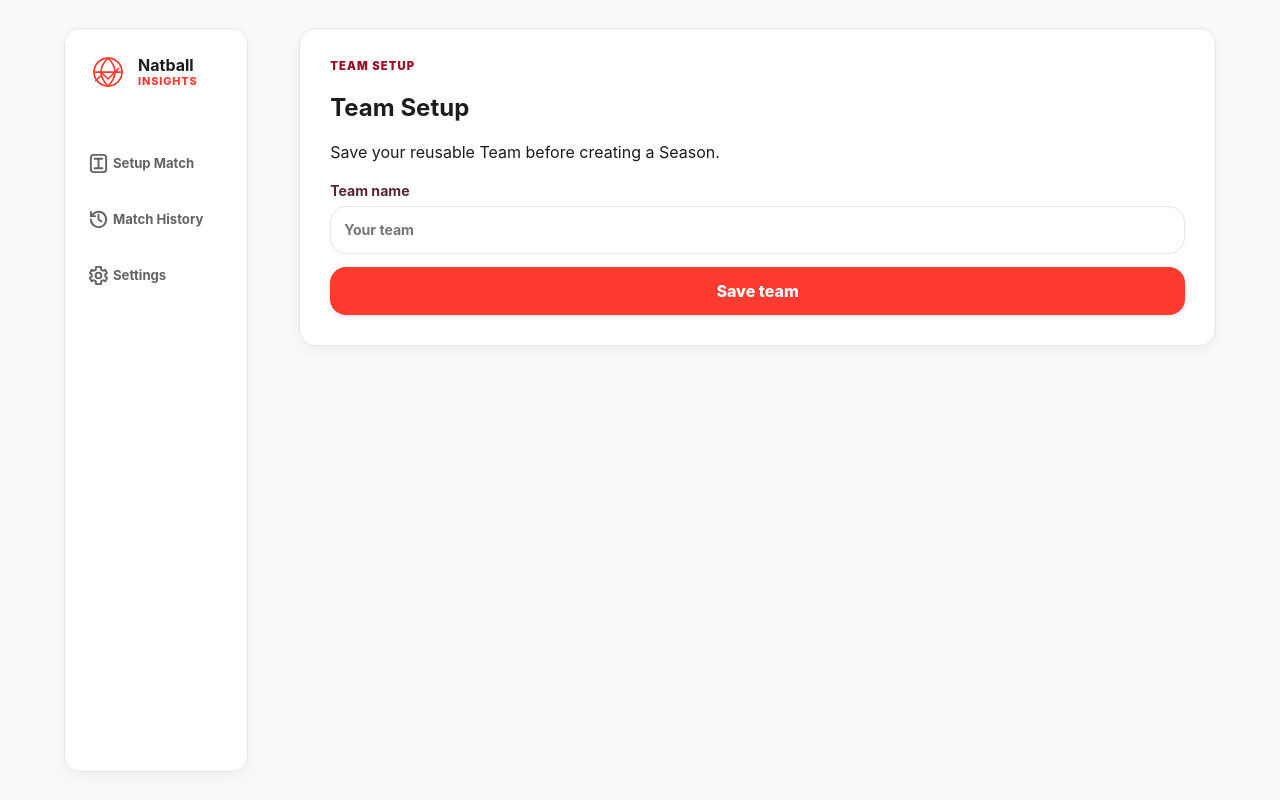
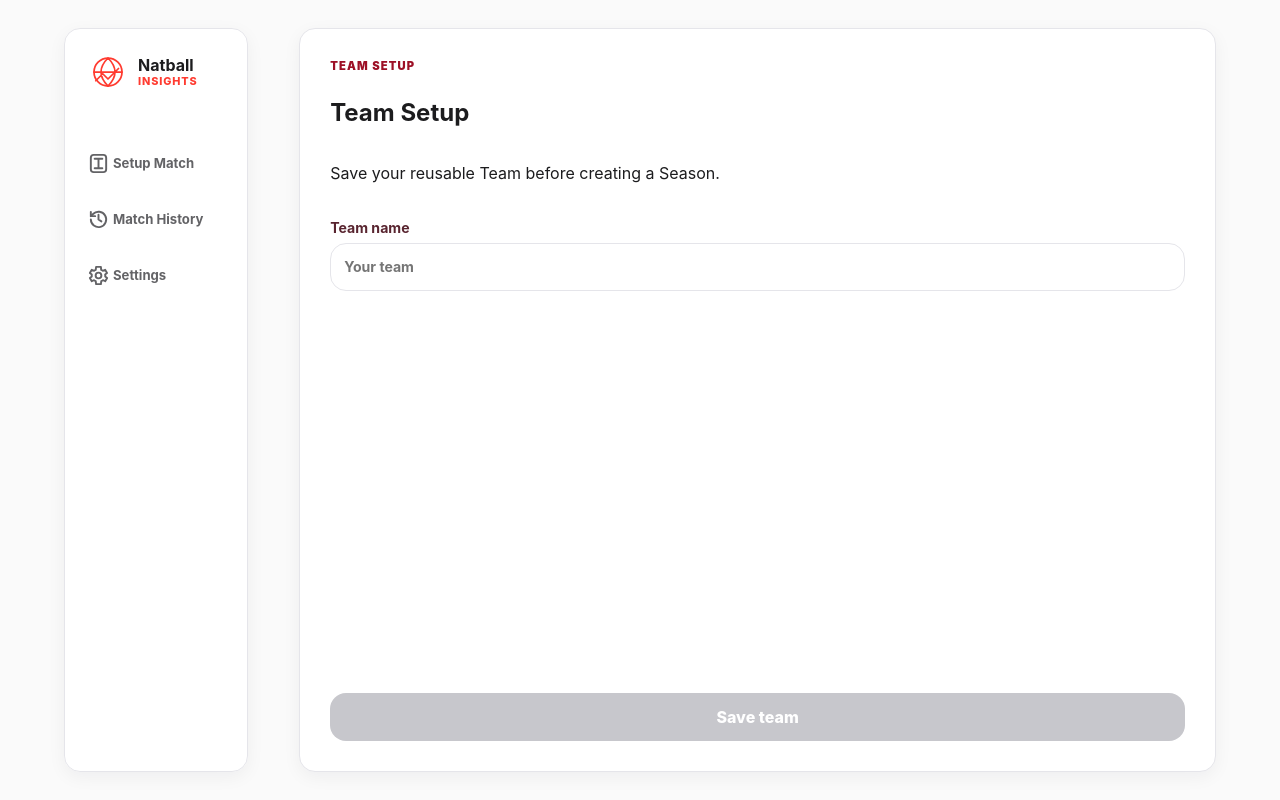
Before and after one commit to mecster09/awesome-shot, a React (Vite) app: page / in a window 1280 px wide. Built offline with nearby package versions, Linux system fonts and the light colour scheme.

Commit message:
feat: make setup stages touch-first

```diff
--- a/src/app.tsx
+++ b/src/app.tsx
@@ -1,4 +1,4 @@
-import { FormEvent, useEffect, useState } from "react";
+import { FormEvent, type ReactNode, useEffect, useState } from "react";
 import { GameSession } from "./game-session/game-session";
 import { IndexedDbGameSessionStore } from "./game-session/indexed-db-game-session-store";
 import { PLAYER_STATISTICS, POSITIONS, SHOOTER_STATISTICS, TOTAL_QUARTERS, type BetweenQuarterStatistics, type CaptureAction, type Game, type GameSessionStore, type LiveQuarterCapture, type PlayerStatistic, type Position, type QuarterNumber, type SetupSummary, type StartMatchInput, type StartingLineup, type TerminalMatchReport } from "./game-session/types";
@@ -225,9 +225,9 @@ function TeamForm({ onSubmit }: { onSubmit: (input: { name: string }) => Promise
     event.preventDefault();
     await onSubmit({ name });
   };
-  return <form onSubmit={(event) => void submit(event)}>
+  return <form className="setup-form" onSubmit={(event) => void submit(event)}>
     <label>Team name<input value={name} onChange={(event) => setName(event.target.value)} placeholder="Your team" /></label>
-    <button type="submit" disabled={!name.trim()}>Save team</button>
+    <PrimaryActionBar><button type="submit" disabled={!name.trim()}>Save team</button></PrimaryActionBar>
   </form>;
 }
 
@@ -238,10 +238,10 @@ function SeasonForm({ team, onSubmit }: { team: SetupSummary["teams"][number]; o
     await onSubmit({ name, teamId: team.id });
     setName("");
   };
-  return <form onSubmit={(event) => void submit(event)}>
+  return <form className="setup-form" onSubmit={(event) => void submit(event)}>
     <label>Season name<input value={name} onChange={(event) => setName(event.target.value)} placeholder="e.g. 2026 Winter" /></label>
     <p><strong>Team:</strong> {team.name}</p>
-    <button type="submit" disabled={!name.trim()}>Create season</button>
+    <PrimaryActionBar><button type="submit" disabled={!name.trim()}>Create season</button></PrimaryActionBar>
   </form>;
 }
 
@@ -278,6 +278,10 @@ function OppositionForm({ onSubmit }: { onSubmit: (name: string) => Promise<void
   </form>;
 }
 
+function PrimaryActionBar({ children }: { children: ReactNode }) {
+  return <div className="primary-action-bar" role="group" aria-label="Primary action">{children}</div>;
+}
+
 function MatchIdentityForm({ opposition, draft, onAddOpposition, onSave, onProceed }: { opposition: SetupSummary["activeOpposition"]; draft?: { oppositionId?: string; date?: string }; onAddOpposition: (input: { name: string }) => Promise<{ id: string }>; onSave: (input: { oppositionId?: string; date?: string }) => Promise<void>; onProceed: (input: { oppositionId: string; date: string }) => Promise<void> }) {
   const [oppositionId, setOppositionId] = useState(draft?.oppositionId ?? "");
   const [date, setDate] = useState(draft?.date ?? localDate());
@@ -292,19 +296,21 @@ function MatchIdentityForm({ opposition, draft, onAddOpposition, onSave, onProce
     setNewOppositionName("");
     await onSave({ oppositionId: opposition.id, date });
   };
-  return <form className="match-form" onSubmit={(event) => void submit(event)}>
+  return <form className="match-form setup-form" onSubmit={(event) => void submit(event)}>
     <div className="field-grid">
       <label>Opponent<select value={oppositionId} onChange={(event) => { setOppositionId(event.target.value); void onSave({ oppositionId: event.target.value || undefined, date }); }}><option value="">Select opponent</option>{opposition.map((opponent) => <option key={opponent.id} value={opponent.id}>{opponent.name}</option>)}</select></label>
       <label>Match date<input type="date" value={date} onChange={(event) => { setDate(event.target.value); void onSave({ oppositionId: oppositionId || undefined, date: event.target.value || undefined }); }} /></label>
     </div>
     <div className="quick-player"><label>New opposition name<input value={newOppositionName} onChange={(event) => setNewOppositionName(event.target.value)} placeholder="Opposition team" /></label><button type="button" disabled={!newOppositionName.trim()} onClick={() => void addOpposition()}>Add opposition to match</button></div>
-    <button type="submit" disabled={!oppositionId || !date}>Continue to Match Squad</button>
+    <PrimaryActionBar><button type="submit" disabled={!oppositionId || !date}>Continue to Match Squad</button></PrimaryActionBar>
   </form>;
 }
 
 function MatchSquadForm({ players, selectedPlayerIds, onAddPlayer, onSave, onProceed }: { players: SetupSummary["players"]; selectedPlayerIds: string[]; onAddPlayer: (input: { name: string }) => Promise<{ id: string }>; onSave: (playerIds: string[]) => Promise<void>; onProceed: (playerIds: string[]) => Promise<void> }) {
   const [playerIds, setPlayerIds] = useState(selectedPlayerIds);
   const [newPlayerName, setNewPlayerName] = useState("");
+  const [playerSearch, setPlayerSearch] = useState("");
+  const matchingPlayers = players.filter((player) => playerLabel(player).toLocaleLowerCase().includes(playerSearch.trim().toLocaleLowerCase()));
   const updatePlayers = (next: string[]) => {
     setPlayerIds(next);
     void onSave(next);
@@ -315,10 +321,10 @@ function MatchSquadForm({ players, selectedPlayerIds, onAddPlayer, onSave, onPro
     updatePlayers(next);
     setNewPlayerName("");
   };
-  return <form className="match-form" onSubmit={(event) => { event.preventDefault(); void onProceed(playerIds); }}>
+  return <form className="match-form setup-form" onSubmit={(event) => { event.preventDefault(); void onProceed(playerIds); }}>
     <div className="quick-player" aria-label="Add a player to this Match Squad"><label>New player name<input value={newPlayerName} onChange={(event) => setNewPlayerName(event.target.value)} placeholder="Player name" /></label><button type="button" disabled={!newPlayerName.trim() || playerIds.length === 12} onClick={() => void addPlayer()}>Add player to Match Squad</button></div>
-    <fieldset className="squad-picker"><legend>Match Squad <span>{playerIds.length}/12 selected</span></legend><div className="player-checks">{players.map((player) => <label key={player.id} className="player-check"><input type="checkbox" checked={playerIds.includes(player.id)} onChange={() => updatePlayers(playerIds.includes(player.id) ? playerIds.filter((id) => id !== player.id) : [...playerIds, player.id])} disabled={!playerIds.includes(player.id) && playerIds.length === 12} />{playerLabel(player)}</label>)}</div></fieldset>
-    <button type="submit" disabled={playerIds.length < 5}>Continue to Court Setup</button>
+    <fieldset className="squad-picker"><legend>Match Squad <span>{playerIds.length}/12 selected</span></legend>{playerIds.length > 0 && <div className="selected-player-chips" aria-label="Selected Match Squad">{players.filter((player) => playerIds.includes(player.id)).map((player) => <button key={player.id} type="button" className="player-chip" onClick={() => updatePlayers(playerIds.filter((id) => id !== player.id))}>Remove {playerLabel(player)} from Match Squad</button>)}</div>}<label className="player-search">Search players<input type="search" value={playerSearch} onChange={(event) => setPlayerSearch(event.target.value)} placeholder="Find a Player" /></label><div className="player-picker-results">{matchingPlayers.map((player) => <label key={player.id} className="player-check"><input type="checkbox" checked={playerIds.includes(player.id)} onChange={() => updatePlayers(playerIds.includes(player.id) ? playerIds.filter((id) => id !== player.id) : [...playerIds, player.id])} disabled={!playerIds.includes(player.id) && playerIds.length === 12} />{playerLabel(player)}</label>)}{matchingPlayers.length === 0 && <p className="picker-empty">No Players match this search.</p>}</div></fieldset>
+    <PrimaryActionBar><button type="submit" disabled={playerIds.length < 5}>Continue to Court Setup</button></PrimaryActionBar>
   </form>;
 }
 
--- a/src/styles.css
+++ b/src/styles.css
@@ -4,7 +4,7 @@ body { margin: 0; min-width: 320px; min-height: 100vh; background: #fafafa; }
 button, input, select { font: inherit; }
 button { min-height: 48px; border: 0; border-radius: 16px; padding: 0 18px; background: #ff3b30; color: white; font-weight: 800; cursor: pointer; box-shadow: 0 2px 5px #1c1c1e1f; }
 button:hover { background: #d92d24; }
-button:focus-visible, input:focus-visible { outline: 3px solid #2723a8; outline-offset: 3px; }
+button:focus-visible, input:focus-visible, select:focus-visible { outline: 3px solid #2723a8; outline-offset: 3px; }
 input, select { width: 100%; min-height: 48px; border: 1px solid #e5e5ea; border-radius: 16px; padding: 0 13px; background: white; color: #1c1c1e; }
 label { display: grid; gap: 7px; color: #592530; font-size: .88rem; font-weight: 750; }
 form { display: grid; gap: 13px; margin-top: 20px; }
@@ -43,6 +43,18 @@ form { display: grid; gap: 13px; margin-top: 20px; }
 .settings-root-actions { display: grid; gap: 1px; margin-top: 22px; overflow: hidden; border: 1px solid #e5e5ea; border-radius: 16px; }
 .settings-root-actions .text-button { display: flex; align-items: center; width: 100%; min-height: 48px; border: 0; border-radius: 0; border-bottom: 1px solid #e5e5ea; color: #1c1c1e; text-align: left; }
 .settings-root-actions .text-button:last-child { border-bottom: 0; }
+.focused-screen { min-height: min(620px, calc(100vh - 150px)); display: flex; flex-direction: column; }
+.setup-form { display: flex; flex: 1; flex-direction: column; }
+.primary-action-bar { position: sticky; bottom: calc(88px + env(safe-area-inset-bottom)); z-index: 2; margin-top: auto; padding-top: 16px; background: linear-gradient(to bottom, rgb(255 255 255 / 0), #fff 30%); }
+.primary-action-bar button { width: 100%; min-height: 48px; }
+.primary-action-bar button:disabled { cursor: not-allowed; background: #c7c7cc; box-shadow: none; }
+.selected-player-chips { display: flex; flex-wrap: wrap; gap: 8px; margin: 4px 0 12px; }
+.player-chip { min-height: 36px; padding: 6px 10px; border: 1px solid #ffb5b0; border-radius: 999px; background: #fff0ef; color: #c92920; box-shadow: none; font-size: .8rem; font-weight: 750; }
+.player-search { margin-bottom: 10px; }
+.player-picker-results { display: grid; grid-template-columns: repeat(2, minmax(0, 1fr)); gap: 8px; max-height: 210px; overflow: auto; padding-right: 4px; }
+.player-check { min-height: 48px; border-color: #e5e5ea; border-radius: 16px; background: #fff; }
+.picker-empty { margin: 0; color: #636366; }
+@media (max-width: 760px) { .player-picker-results { grid-template-columns: 1fr; }.focused-screen { min-height: calc(100vh - 150px); } }
 @media (min-width: 1024px) {
   .app-shell { display: grid; grid-template-columns: 184px minmax(0, 1fr); align-items: start; gap: clamp(28px, 4vw, 56px); padding: 28px clamp(28px, 5vw, 72px); }
   .coach-navigation { position: sticky; top: 28px; display: grid; justify-content: stretch; align-content: start; width: 184px; min-height: calc(100vh - 56px); padding: 12px; border: 1px solid #e5e5ea; border-radius: 16px; box-shadow: 0 5px 18px #1c1c1e0d; }
@@ -51,4 +63,6 @@ form { display: grid; gap: 13px; margin-top: 20px; }
   .coach-navigation-items { display: grid; gap: 8px; margin-top: 24px; }
   .coach-navigation-item { grid-template-columns: 24px 1fr; justify-items: start; min-height: 48px; padding: 10px; font-size: .82rem; text-align: left; }
   .no-match-screen { min-height: calc(100vh - 56px); }
+  .focused-screen { min-height: calc(100vh - 56px); }
+  .primary-action-bar { bottom: 16px; }
 }
```
Also changed, not shown: 1 other file (tests, documents, lock files or other folders).
